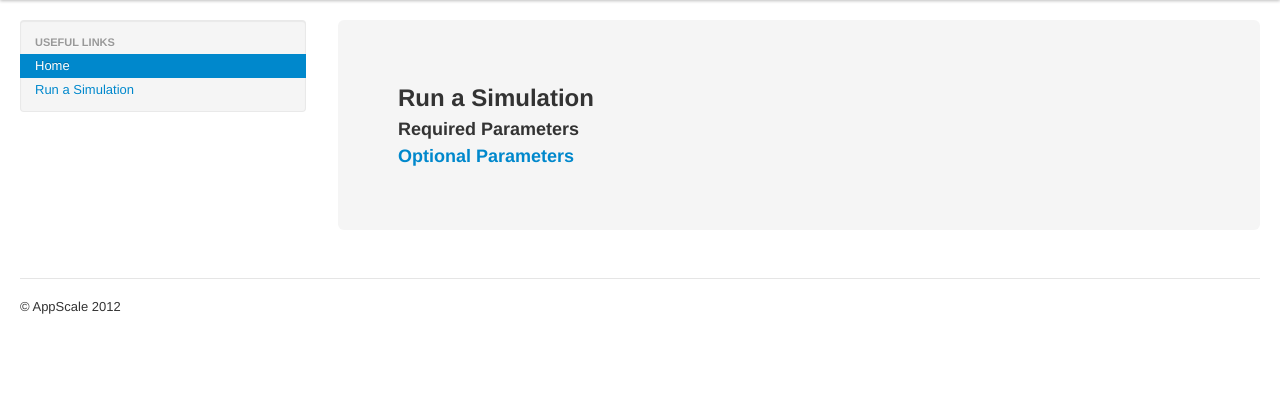
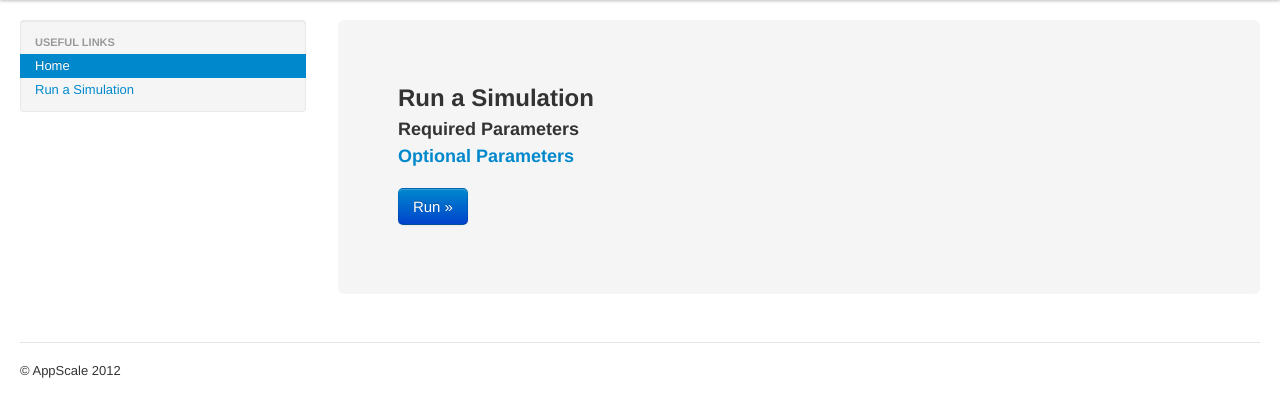
Before and after one commit to shatterednirvana/stochpluscloud, a Python web app: template templates/run.html in a window 1280 px wide. Shown: the part 40-455 px from the top of the page. Run offline with Jinja, Linux system fonts and the light colour scheme; the template is opened without the code that fills it, so the values that code supplies are empty; some libraries are stand-ins or nearby versions.

Commit message:
added all optional parameters to web ui

```diff
--- a/templates/run.html
+++ b/templates/run.html
@@ -11,7 +11,45 @@
               </a>
             </h3>
             <div id="optional" class="collapse">
+              <br />
+              <label class="checkbox">
+                <input type="checkbox" name="keep-trajectories"> Keep trajectory data
+              </label>
+              <label class="checkbox">
+                <input type="checkbox" name="keep-histograms"> Keep histogram data
+              </label>
+              <label class="checkbox">
+                <input type="checkbox" name="label"> Label columns with species names
+              </label>
+
+              <br />
+              <label>Seed</label>
+              <input type="text" class="span3" name="seed" value="0">
+              <span class="help-block">Seed the random number generator.
+              </span>
+
+              <br />
+              <br />
+              <label>Epsilon</label>
+              <input type="text" class="span3" name="epsilon" value="0.3">
+              <span class="help-block">Set the tolerance (applicable to tau
+leaping only). Valid values: must be greater than 0.0 and less than 1.0.
+              </span>
+
+              <br />
+              <br />
+              <label>Threshold</label>
+              <input type="text" class="span3" name="threshold" value="10">
+              <span class="help-block">Set the threshold (minimum number of
+reactions per leap before switching to ssa) for tau leaping.
+              </span>
+
             </div>
+
+            <br />
+            <p>
+              <a class="btn btn-primary btn-large" href="#start">Run &raquo;</a>
+            </p>
           </div>
         </div><!--/span-->
 {% endblock %}
```
